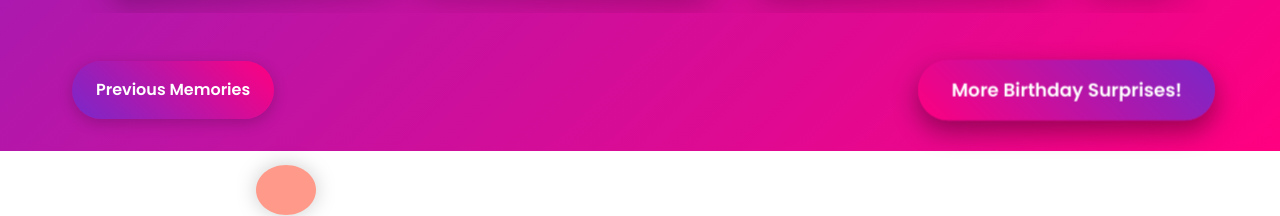
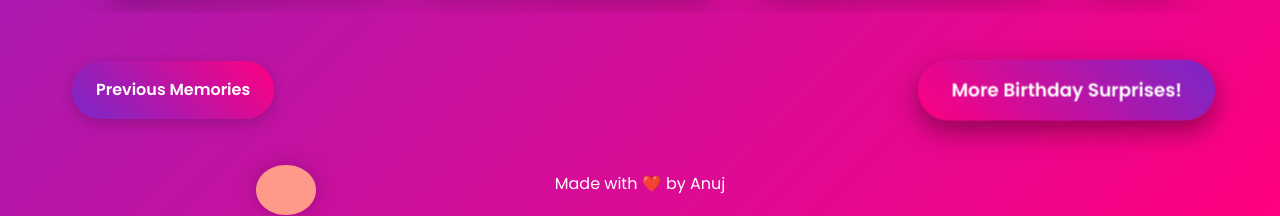
Before and after one commit to AnujCooks/Happy-Birthday-Dev, a plain HTML site: page memory.html in a window 1280 px wide. Shown: the part 875-1091 px from the top of the page. Before the commit the page ends 1026 px from the top, so only its background shows below. Drawn offline with Linux system fonts and the light colour scheme.

Commit message:
Update memory.html

```diff
--- a/memory.html
+++ b/memory.html
@@ -1023,5 +1023,9 @@
             });
         });
     </script>
+    <footer style="background-color: transparent; padding: 20px 0; text-align: center; position: relative; bottom: 0; width: 100%;">
+  <p style="margin: 0;">Made with ❤️ by Anuj</p>
+</footer>
+
 </body>
 </html>
```
